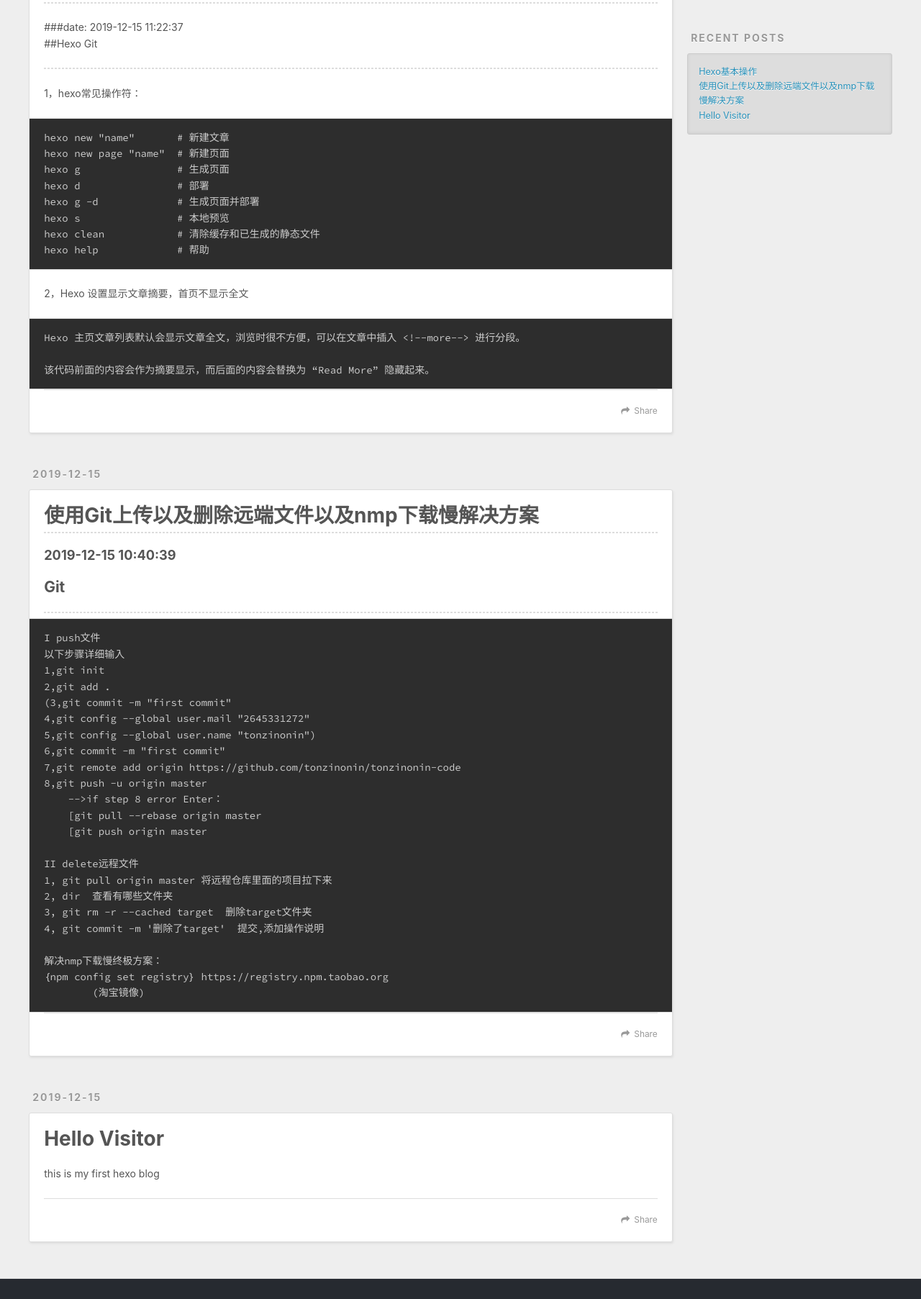
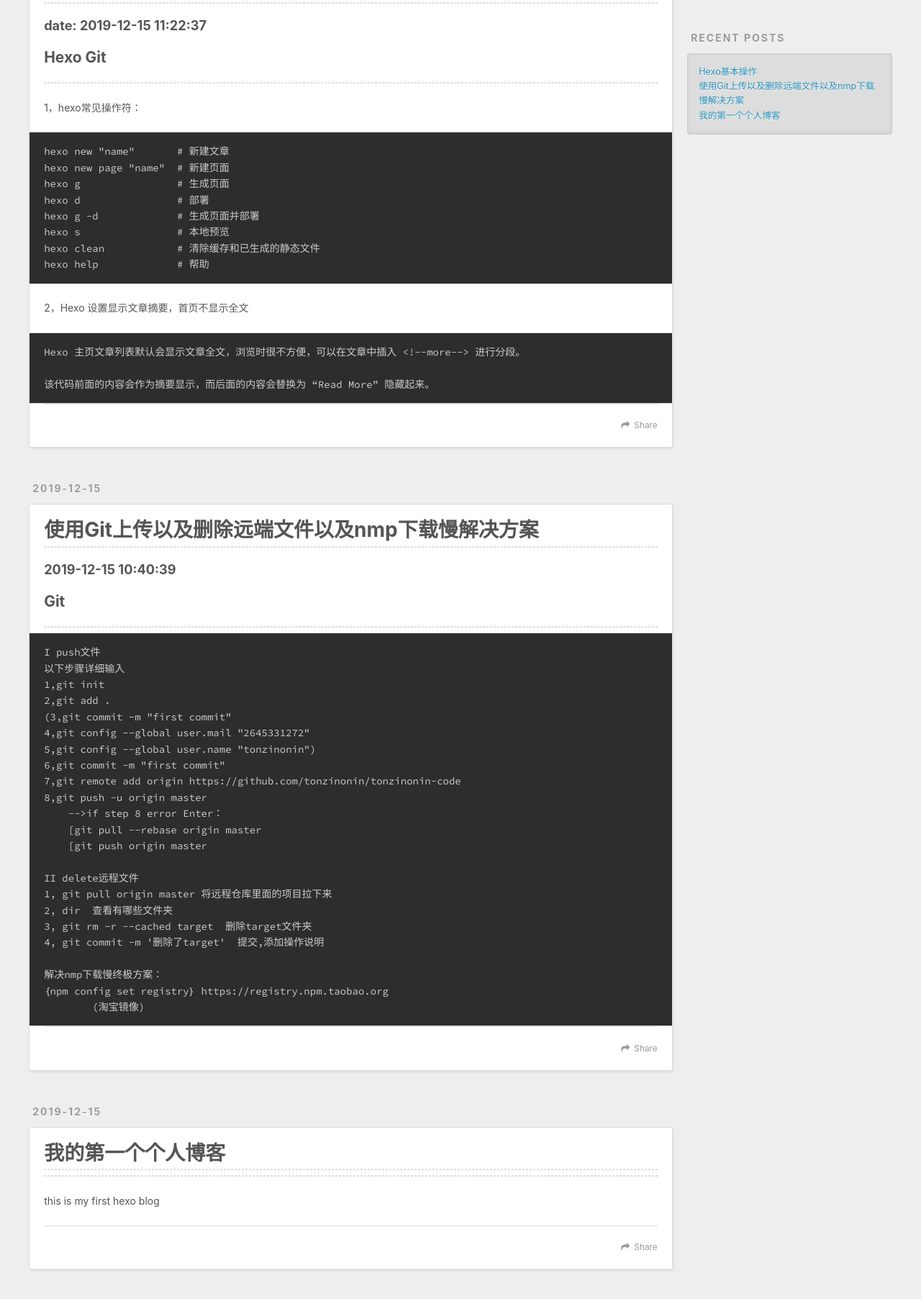
Before and after one commit to tonzinonin/tonzinonin.github.io, a plain HTML site: page index.html in a window 1280 px wide. Shown: the part 435-2240 px from the top of the page at 72% size. Drawn offline with nearby package versions, Linux system fonts and the light colour scheme.

Commit message:
Site updated: 2019-12-15 11:35:24

```diff
--- a/index.html
+++ b/index.html
@@ -87,8 +87,7 @@
     <div class="article-entry" itemprop="articleBody">
 
         <hr>
-<p>###date: 2019-12-15 11:22:37<br>##Hexo Git</p>
-<hr>
+<h3 id="date-2019-12-15-11-22-37"><a href="#date-2019-12-15-11-22-37" class="headerlink" title="date: 2019-12-15 11:22:37"></a>date: 2019-12-15 11:22:37</h3><h2 id="Hexo-Git"><a href="#Hexo-Git" class="headerlink" title="Hexo Git"></a>Hexo Git</h2><hr>
 <p>1，hexo常见操作符：</p>
 <pre><code>hexo new &quot;name&quot;       # 新建文章
 hexo new page &quot;name&quot;  # 新建页面
@@ -188,7 +187,7 @@ II delete远程文件
 
 
     <h1 itemprop="name">
-      <a class="article-title" href="/2019/12/15/%E6%88%91%E7%9A%84%E7%AC%AC%E4%B8%80%E4%B8%AA%E4%B8%AA%E4%BA%BA%E5%8D%9A%E5%AE%A2/">Hello Visitor</a>
+      <a class="article-title" href="/2019/12/15/%E6%88%91%E7%9A%84%E7%AC%AC%E4%B8%80%E4%B8%AA%E4%B8%AA%E4%BA%BA%E5%8D%9A%E5%AE%A2/">我的第一个个人博客</a>
     </h1>
 
 
@@ -196,7 +195,9 @@ II delete远程文件
 
     <div class="article-entry" itemprop="articleBody">
 
-        <p>this is my first hexo blog</p>
+        <hr>
+<hr>
+<p>this is my first hexo blog</p>
 
 
     </div>
@@ -250,7 +251,7 @@ II delete远程文件
           </li>
 
           <li>
-            <a href="/2019/12/15/%E6%88%91%E7%9A%84%E7%AC%AC%E4%B8%80%E4%B8%AA%E4%B8%AA%E4%BA%BA%E5%8D%9A%E5%AE%A2/">Hello Visitor</a>
+            <a href="/2019/12/15/%E6%88%91%E7%9A%84%E7%AC%AC%E4%B8%80%E4%B8%AA%E4%B8%AA%E4%BA%BA%E5%8D%9A%E5%AE%A2/">我的第一个个人博客</a>
           </li>
 
       </ul>
```
Also changed, not shown: 2019/12/15/Hexo基本操作/index.html (+5 -6 lines), 2019/12/15/使用Git上传以及删除远端文件以及nmp下载慢解决方案/index.html (+2 -2 lines), 2019/12/15/我的第一个个人博客/index.html (+8 -6 lines), archives/2019/12/index.html (+2 -2 lines), archives/2019/index.html (+2 -2 lines), archives/index.html (+2 -2 lines).
